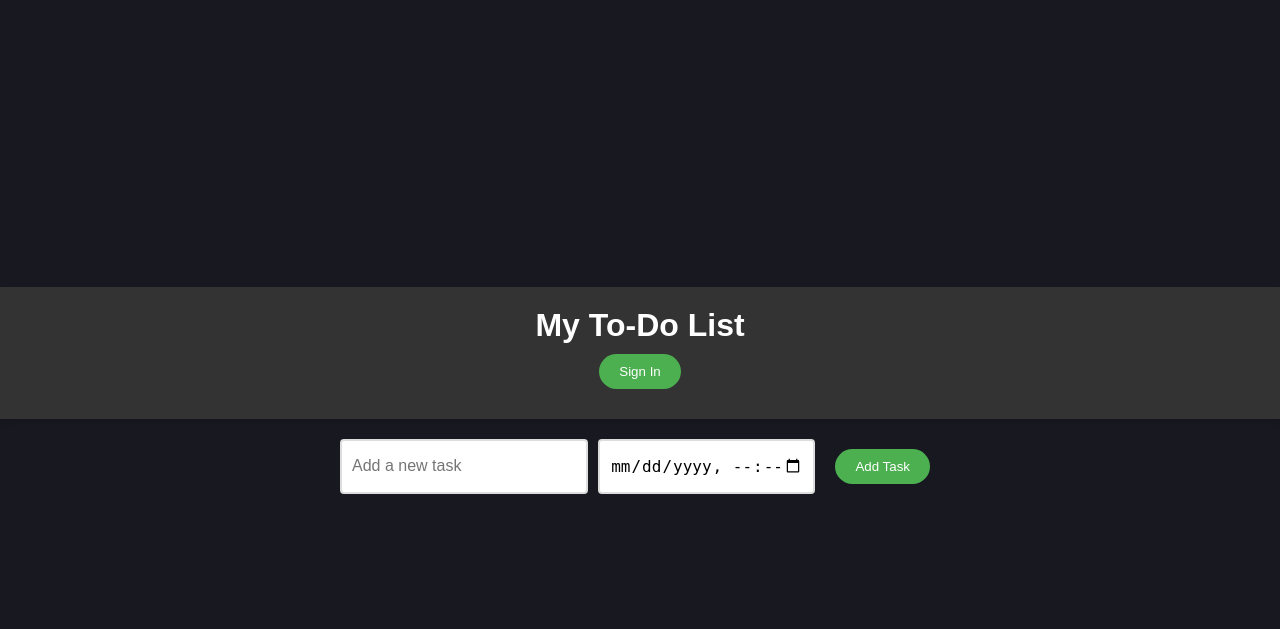
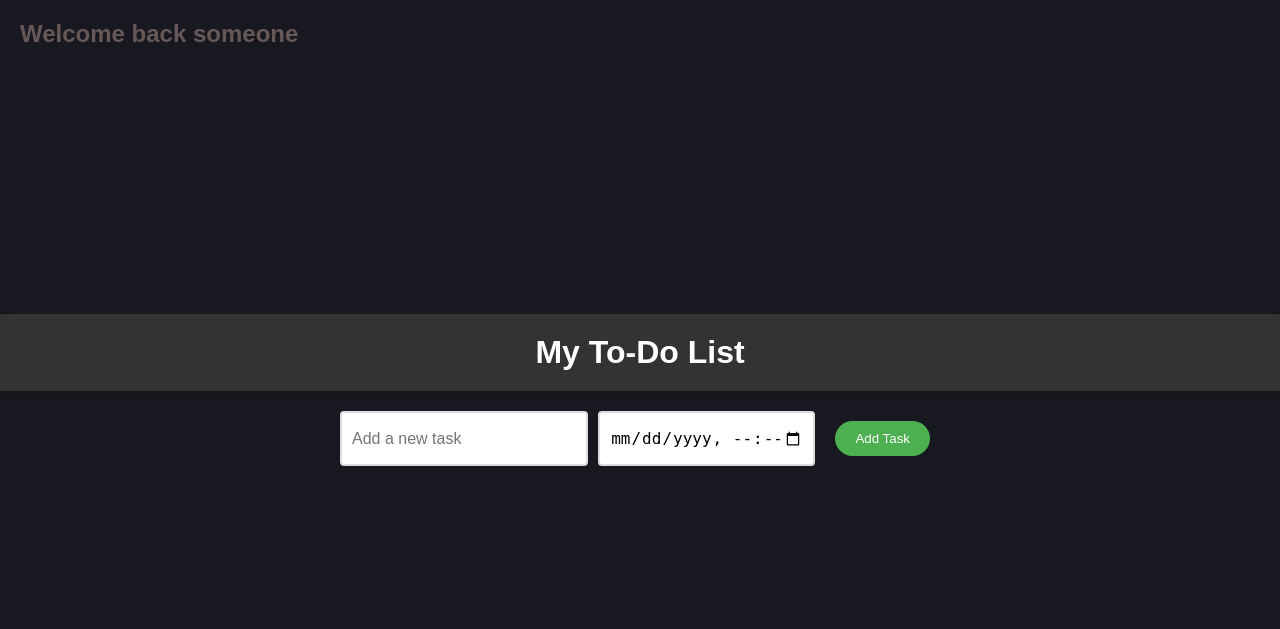
Before and after one commit to jamwujustyle/to-do-list, a Flask app: template templates/index.html in a window 1280 px wide. Shown: the top 629 px of the page. Run offline with Flask 3, Linux system fonts and the light colour scheme; the template is opened without the code that fills it, so the values that code supplies are empty; some libraries are stand-ins or nearby versions.

Commit message:
routed to index

```diff
--- a/python/app.py
+++ b/python/app.py
@@ -1,4 +1,4 @@
-from flask import Flask, request, jsonify
+from flask import Flask, request, jsonify, render_template
 import psycopg2
 import bcrypt
 from db import connect
@@ -91,7 +91,7 @@ def login():
 
 @app.route("/index")
 def index():
-    return app.send_static_file("index.html")
+    return render_template("index.html")
 
 
 if __name__ == "__main__":
--- a/templates/index.html
+++ b/templates/index.html
@@ -10,8 +10,9 @@
 <body>
     <header>
         <h1>My To-Do List</h1>
-        <button id="signInBtn">Sign In</button> <!-- Button to open the login modal -->
+        <!-- <button id="signInBtn">Sign In</button>  -->
     </header>
+    <div class="welcome">Welcome back someone</div>
     <main>
         <div class="task-container">
             <input type="text" id="taskInput" placeholder="Add a new task">
--- a/templates/style.css
+++ b/templates/style.css
@@ -21,6 +21,17 @@ header {
     padding: 20px;
     box-shadow: 0 4px 6px rgba(0,0,0,0.1);
 }
+
+.welcome {
+    position: absolute;          /* Position absolutely to remove from document flow */
+    top: 20px;                   /* Adjust top distance from the top of the page */
+    left: 20px;                  /* Adjust left distance from the left edge */
+    font-size: 1.5rem;           /* Optional: Adjust font size */
+    font-weight: bold;           /* Optional: Make the text bold */
+    margin: 0;                   /* Ensure no margin */
+    padding: 0;                  /* Ensure no padding */
+}
+
 main {
     width: 90%;
     max-width: 600px;
@@ -79,8 +90,8 @@ input[type="datetime-local"] {
     cursor: pointer;
     width: 200px;
 }
+
 /* Basic Modal Styles */
-/* Modal Styles */
 .modal {
     display: none; /* Hidden by default */
     position: fixed;
```
Also changed, not shown: js/login.js (+11 -6 lines), requirements.txt (added, +11 -0 lines).
